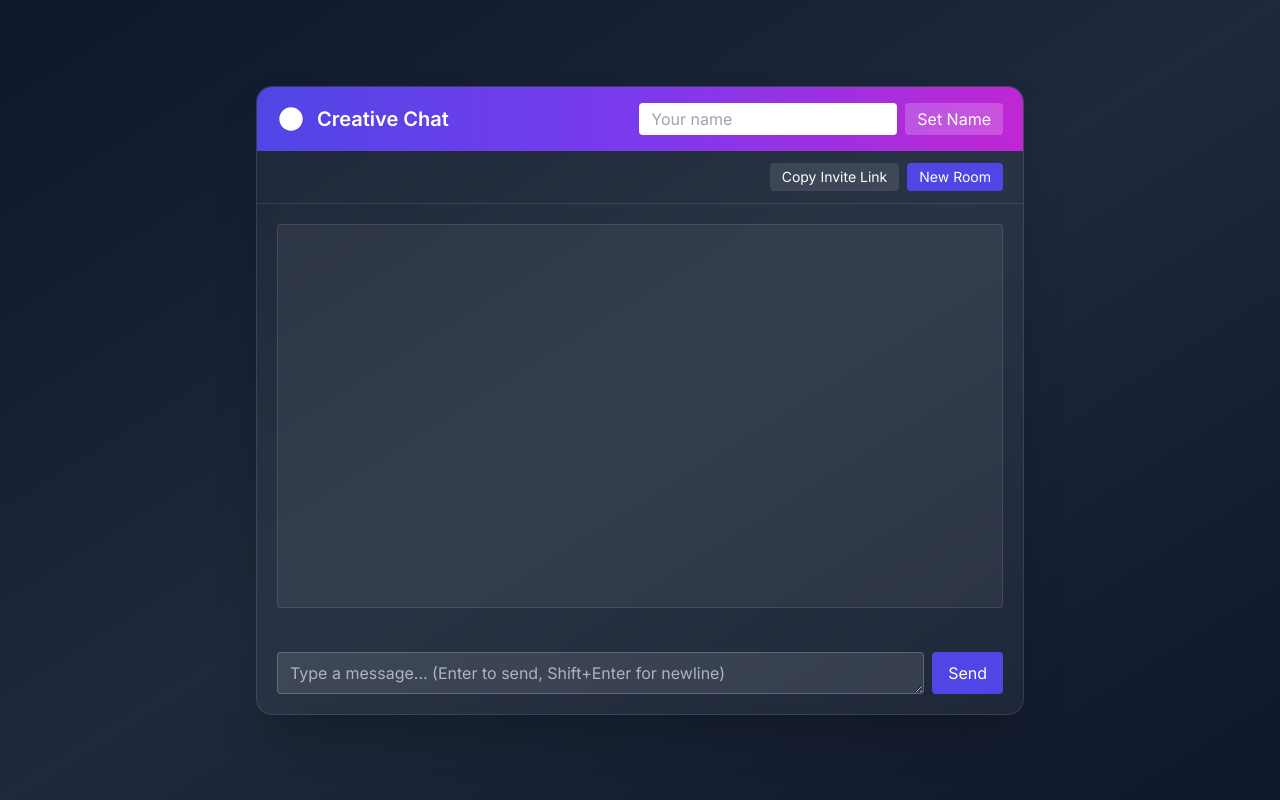
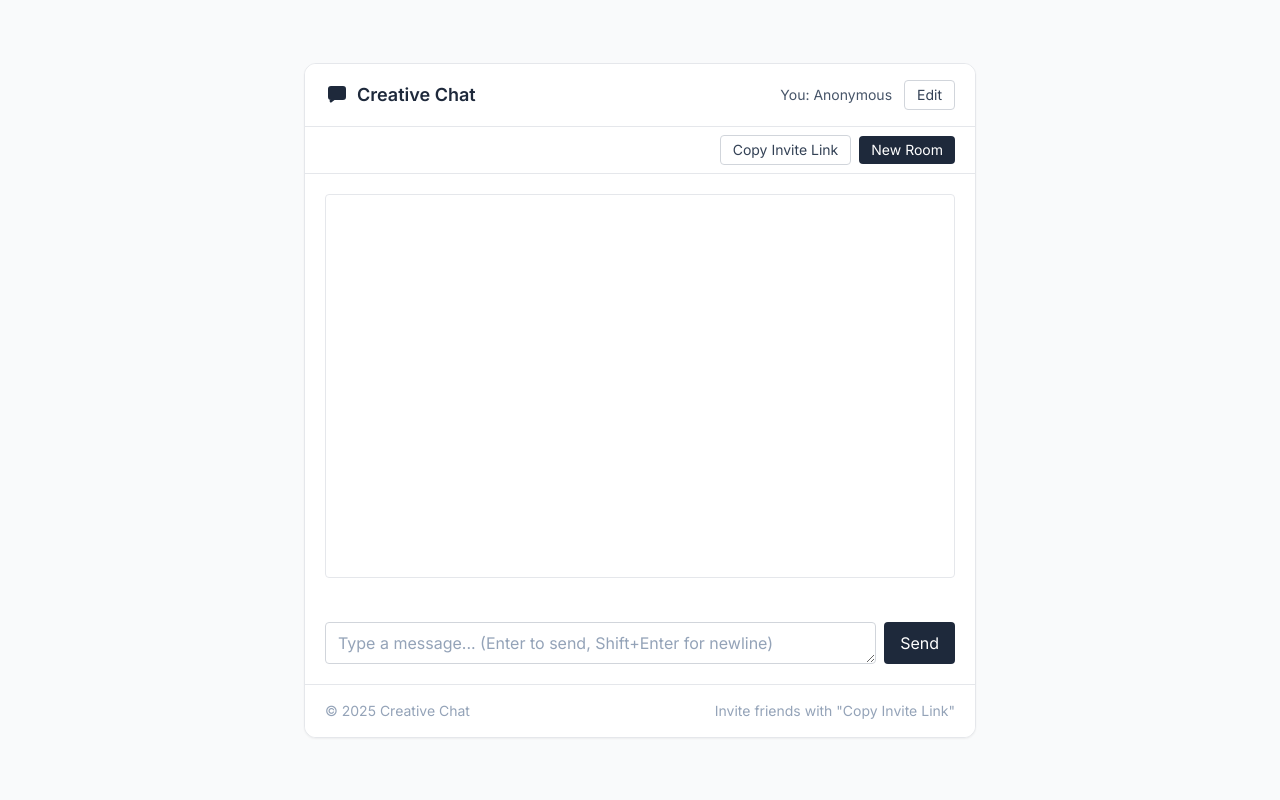
Before and after one commit to mudassirishfaq94/chat-app, a website: page public/index.html in a window 1280 px wide. Drawn offline with nearby package versions, Linux system fonts and the light colour scheme; no server answers.

Commit message:
UX: brand header with logo, edit-to-reveal name (Save on Enter), subtle footer; decluttered UI

```diff
--- a/public/client.js
+++ b/public/client.js
@@ -11,6 +11,9 @@ const roomLabel = document.getElementById('roomLabel');
 const onlineLabel = document.getElementById('onlineLabel');
 const inviteLabel = document.getElementById('inviteLabel');
 const typingLabel = document.getElementById('typingLabel');
+const nameDisplayEl = document.getElementById('nameDisplay');
+const editNameBtn = document.getElementById('editNameBtn');
+const nameEditWrap = document.getElementById('nameEditWrap');
 
 function getParams() {
   return new URLSearchParams(window.location.search);
@@ -34,10 +37,9 @@ function randomRoomId() {
   return Math.random().toString(36).slice(2, 8);
 }
 
-// Persist name in localStorage
-const savedName = localStorage.getItem('chatName');
-if (savedName) {
-  nameInputEl.value = savedName;
+function updateNameDisplay() {
+  const name = (nameInputEl.value || '').trim();
+  nameDisplayEl.textContent = `You: ${name || 'Anonymous'}`;
 }
 
 let currentRoom = getRoomFromUrl();
@@ -56,7 +58,7 @@ function addMessage({ from = 'system', text = '', ts = Date.now(), system = fals
   const time = new Date(ts).toLocaleTimeString([], { hour: '2-digit', minute: '2-digit' });
   li.className = `flex ${self ? 'justify-end' : 'justify-start'}`;
   const bubble = document.createElement('div');
-  bubble.className = `max-w-[75%] px-3 py-2 rounded-xl text-sm shadow ${system ? 'bg-white/10 text-white/80 italic' : self ? 'bg-indigo-600 text-white' : 'bg-white text-slate-900'}`;
+  bubble.className = `max-w-[75%] px-3 py-2 rounded-xl text-sm shadow-sm ${system ? 'bg-slate-50 text-slate-500 italic' : self ? 'bg-slate-800 text-white' : 'bg-slate-100 text-slate-900'}`;
   bubble.innerText = system ? `[${time}] ${text}` : `${from} • ${time}\n${text}`;
   li.appendChild(bubble);
 
@@ -82,7 +84,7 @@ socket.on('system', (text) => {
 
 socket.on('online', (list) => {
   const count = Array.isArray(list) ? list.length : 0;
-  onlineLabel.textContent = `Online: ${count}${count ? ' (' + list.join(', ') + ')' : ''}`;
+  onlineLabel.textContent = `Online: ${count}`;
 });
 
 // Typing indicators
@@ -143,11 +145,18 @@ function triggerTyping() {
   typingTimeout = setTimeout(() => socket.emit('typing', false), 1200);
 }
 
+editNameBtn.addEventListener('click', () => {
+  nameEditWrap.classList.remove('hidden');
+  nameInputEl.focus();
+});
+
 setNameBtn.addEventListener('click', () => {
   const name = nameInputEl.value.trim();
   if (!name) return;
   socket.emit('set-name', name);
   localStorage.setItem('chatName', name);
+  updateNameDisplay();
+  nameEditWrap.classList.add('hidden');
   addMessage({ text: `You are now known as ${name}`, system: true });
 });
 
@@ -173,3 +182,10 @@ newRoomBtn.addEventListener('click', () => {
   socket.emit('join-room', { roomId: currentRoom, name: nameInputEl.value.trim() || undefined });
   addMessage({ text: `Created new room: ${currentRoom}. Share the link to invite others!`, system: true });
 });
+
+nameInputEl.addEventListener('keydown', (e) => {
+  if (e.key === 'Enter' && !e.shiftKey) {
+    e.preventDefault();
+    setNameBtn.click();
+  }
+});
--- a/public/index.html
+++ b/public/index.html
@@ -10,39 +10,52 @@
   <link href="https://fonts.googleapis.com/css2?family=Inter:wght@400;600&display=swap" rel="stylesheet">
   <style> body { font-family: Inter, system-ui, -apple-system, Segoe UI, Roboto, Helvetica, Arial, sans-serif; } </style>
 </head>
-<body class="bg-gradient-to-br from-slate-900 via-slate-800 to-slate-900 min-h-screen flex items-center justify-center p-6">
-  <div class="w-full max-w-3xl bg-white/5 backdrop-blur-sm border border-white/10 rounded-2xl overflow-hidden shadow-2xl">
-    <header class="px-5 py-4 bg-gradient-to-r from-indigo-600 via-violet-600 to-fuchsia-600 text-white flex items-center justify-between">
+<body class="bg-gray-50 min-h-screen flex items-center justify-center p-6">
+  <div class="w-full max-w-2xl bg-white border border-gray-200 rounded-xl overflow-hidden shadow-sm">
+    <!-- Brand header with logo -->
+    <header class="px-5 py-4 bg-white border-b border-gray-200 text-slate-800 flex items-center justify-between">
+      <div class="flex items-center gap-2">
+        <svg xmlns="http://www.w3.org/2000/svg" viewBox="0 0 24 24" fill="currentColor" class="w-6 h-6 text-slate-800"><path d="M3 6a3 3 0 013-3h12a3 3 0 013 3v8a3 3 0 01-3 3H9.5l-3.2 2.4a1 1 0 01-1.6-.8V17H6a3 3 0 01-3-3V6z"/></svg>
+        <h1 class="text-lg font-semibold">Creative Chat</h1>
+      </div>
       <div class="flex items-center gap-3">
-        <svg xmlns="http://www.w3.org/2000/svg" viewBox="0 0 24 24" fill="currentColor" class="w-7 h-7"><path d="M12 2a10 10 0 100 20 10 10 0 000-20zM7 12l5 5 5-5-5-5-5 5z"/></svg>
-        <h1 class="text-xl font-semibold">Creative Chat</h1>
-      </div>
-      <div class="flex items-center gap-2">
-        <input id="nameInput" type="text" placeholder="Your name" class="px-3 py-1 rounded text-black" />
-        <button id="setNameBtn" class="px-3 py-1 bg-white/20 hover:bg-white/30 rounded">Set Name</button>
+        <span id="nameDisplay" class="text-sm text-slate-600">You: Anonymous</span>
+        <button id="editNameBtn" class="px-3 py-1 rounded border border-gray-300 bg-white hover:bg-gray-50 text-slate-700 text-sm">Edit</button>
+        <div id="nameEditWrap" class="hidden items-center gap-2">
+          <input id="nameInput" type="text" placeholder="Your name" class="px-3 py-1 border border-gray-300 rounded bg-white text-slate-900" />
+          <button id="setNameBtn" class="px-3 py-1 bg-slate-800 hover:bg-slate-700 text-white rounded">Save</button>
+        </div>
       </div>
     </header>
 
-    <div class="px-5 py-3 flex items-center justify-between border-b border-white/10 text-white/80">
+    <!-- Info bar -->
+    <div class="px-5 py-2 flex items-center justify-between border-b border-gray-200 text-slate-600">
       <div class="flex items-center gap-3">
         <span id="roomLabel" class="text-sm"></span>
         <span id="onlineLabel" class="text-sm"></span>
-        <span id="inviteLabel" class="text-sm"></span>
+        <span id="inviteLabel" class="text-xs text-slate-400"></span>
       </div>
       <div class="flex items-center gap-2">
-        <button id="copyLinkBtn" class="px-3 py-1 rounded bg-white/10 hover:bg-white/20 text-white text-sm">Copy Invite Link</button>
-        <button id="newRoomBtn" class="px-3 py-1 rounded bg-indigo-600 hover:bg-indigo-500 text-white text-sm">New Room</button>
+        <button id="copyLinkBtn" class="px-3 py-1 rounded border border-gray-300 bg-white hover:bg-gray-50 text-slate-700 text-sm">Copy Invite Link</button>
+        <button id="newRoomBtn" class="px-3 py-1 rounded bg-slate-800 hover:bg-slate-700 text-white text-sm">New Room</button>
       </div>
     </div>
 
+    <!-- Main chat -->
     <main class="p-5 space-y-3">
-      <ul id="messages" class="h-96 overflow-y-auto bg-white/5 border border-white/10 rounded p-4 space-y-3"></ul>
-      <div id="typingLabel" class="text-white/70 text-sm h-5"></div>
+      <ul id="messages" class="h-96 overflow-y-auto bg-white border border-gray-200 rounded p-4 space-y-3"></ul>
+      <div id="typingLabel" class="text-slate-500 text-sm h-5"></div>
       <form id="form" class="flex gap-2">
-        <textarea id="input" rows="1" autocomplete="off" placeholder="Type a message... (Enter to send, Shift+Enter for newline)" class="flex-1 border border-white/20 bg-white/10 text-white rounded px-3 py-2 placeholder-white/60"></textarea>
-        <button class="bg-indigo-600 text-white px-4 py-2 rounded hover:bg-indigo-500">Send</button>
+        <textarea id="input" rows="1" autocomplete="off" placeholder="Type a message... (Enter to send, Shift+Enter for newline)" class="flex-1 border border-gray-300 bg-white text-slate-900 rounded px-3 py-2 placeholder-slate-400"></textarea>
+        <button class="bg-slate-800 text-white px-4 py-2 rounded hover:bg-slate-700">Send</button>
       </form>
     </main>
+
+    <!-- Footer -->
+    <footer class="px-5 py-4 bg-white border-t border-gray-200 text-slate-400 text-sm flex items-center justify-between">
+      <span>© 2025 Creative Chat</span>
+      <span>Invite friends with "Copy Invite Link"</span>
+    </footer>
   </div>
 
   <script src="/socket.io/socket.io.js"></script>
```
